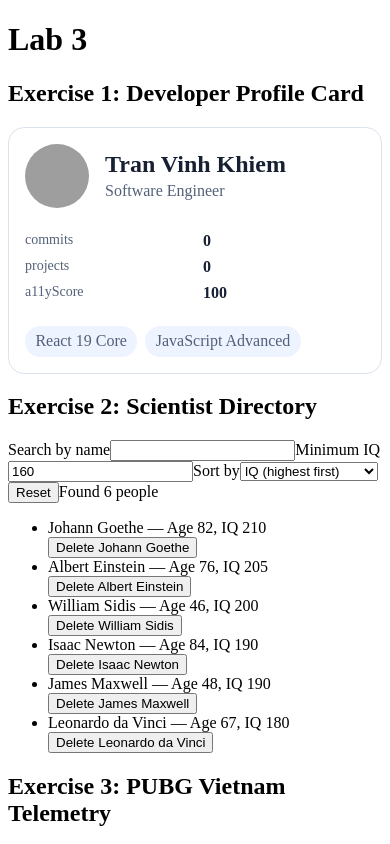
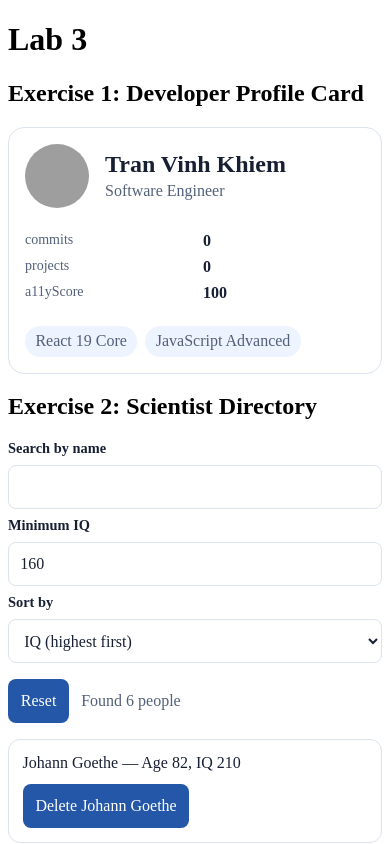
Before and after one commit to shinjo124/WebLab3-production-react19, a React (Vite) app: page / in a window 390 px wide. Shown: the top 844 px of the page. Built offline with nearby package versions, Linux system fonts and the light colour scheme; grey boxes are pictures that could not be loaded.

Commit message:
feat(ex2): add accessible status and mobile layout

```diff
--- a/src/components/ScientistDirectory.jsx
+++ b/src/components/ScientistDirectory.jsx
@@ -1,4 +1,5 @@
 import { useId, useState } from 'react';
+import styles from './ScientistDirectory.module.css';
 
 export const SMART_PEOPLE = [
   { id: 'sp-1', name: 'Johann Goethe', age: 82, iq: 210 },
@@ -32,8 +33,8 @@ export function ScientistDirectory() {
   };
 
   return (
-    <section aria-label="Pioneer Directory">
-      <form role="search" onSubmit={(event) => event.preventDefault()}>
+    <section className={styles.directory} aria-label="Pioneer Directory">
+      <form className={styles.form} role="search" onSubmit={(event) => event.preventDefault()}>
         <label htmlFor={searchId}>Search by name</label>
         <input
           id={searchId}
@@ -60,13 +61,15 @@ export function ScientistDirectory() {
         </select>
       </form>
 
-      <button type="button" onClick={() => setPeople(SMART_PEOPLE)}>Reset</button>
-      <output role="status" aria-live="polite">Found {visiblePeople.length} people</output>
-      <ul>
+      <div className={styles.actions}>
+        <button className={styles.button} type="button" onClick={() => setPeople(SMART_PEOPLE)}>Reset</button>
+      <output className={styles.count} role="status" aria-live="polite">Found {visiblePeople.length} people</output>
+      </div>
+      <ul className={styles.list}>
         {visiblePeople.map((person) => (
-          <li key={person.id}>
+          <li className={styles.person} key={person.id}>
             {person.name} — Age {person.age}, IQ {person.iq}{' '}
-            <button type="button" onClick={() => handleDelete(person.id)}>
+            <button className={styles.button} type="button" onClick={() => handleDelete(person.id)}>
               Delete {person.name}
             </button>
           </li>
--- /dev/null
+++ b/src/components/ScientistDirectory.module.css
@@ -0,0 +1,93 @@
+.directory {
+  --directory-border: #dbe3ee;
+  --directory-text: #172033;
+  --directory-muted: #526078;
+  --directory-accent: #2457a7;
+
+  box-sizing: border-box;
+  width: 100%;
+  min-width: 0;
+  color: var(--directory-text);
+}
+
+.form {
+  display: grid;
+  grid-template-columns: minmax(0, 1fr);
+  gap: 0.5rem;
+  min-width: 0;
+}
+
+.form label {
+  font-size: 0.9rem;
+  font-weight: 600;
+}
+
+.form input,
+.form select {
+  box-sizing: border-box;
+  width: 100%;
+  min-width: 0;
+  min-height: 2.75rem;
+  padding: 0.55rem 0.7rem;
+  color: inherit;
+  background: #fff;
+  border: 1px solid var(--directory-border);
+  border-radius: 0.5rem;
+  font: inherit;
+}
+
+.actions {
+  display: flex;
+  flex-wrap: wrap;
+  gap: 0.75rem;
+  align-items: center;
+  margin-block: 1rem;
+}
+
+.button {
+  min-height: 2.75rem;
+  padding: 0.55rem 0.8rem;
+  color: #fff;
+  background: var(--directory-accent);
+  border: 0;
+  border-radius: 0.5rem;
+  font: inherit;
+  cursor: pointer;
+}
+
+.count {
+  color: var(--directory-muted);
+}
+
+.list {
+  display: grid;
+  grid-template-columns: repeat(auto-fit, minmax(min(100%, 16rem), 1fr));
+  gap: 0.75rem;
+  margin: 0;
+  padding: 0;
+  list-style: none;
+}
+
+.person {
+  display: flex;
+  flex-wrap: wrap;
+  justify-content: space-between;
+  align-items: center;
+  gap: 0.75rem;
+  min-width: 0;
+  padding: 0.85rem;
+  border: 1px solid var(--directory-border);
+  border-radius: 0.75rem;
+  overflow-wrap: anywhere;
+}
+
+.person button {
+  max-width: 100%;
+}
+
+@media (min-width: 40rem) {
+  .form {
+    grid-template-columns: repeat(2, minmax(0, 1fr));
+    align-items: end;
+  }
+}
```
